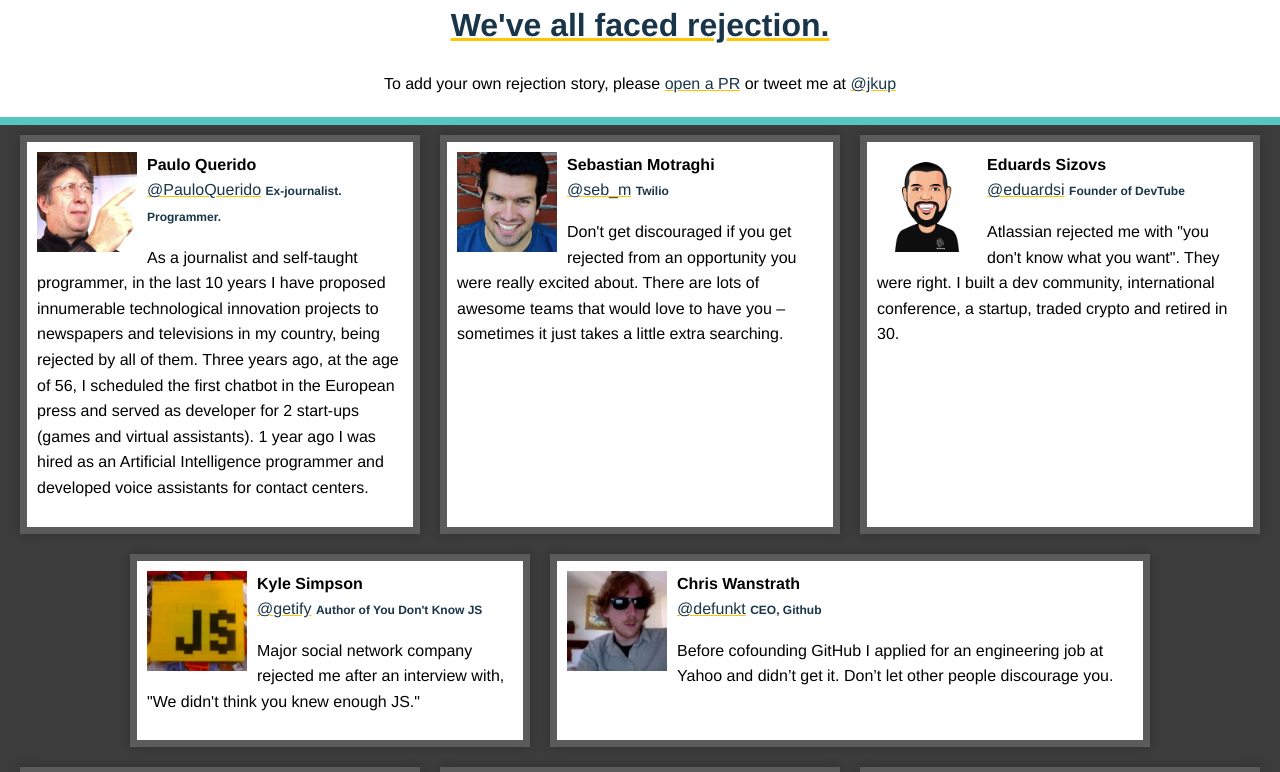
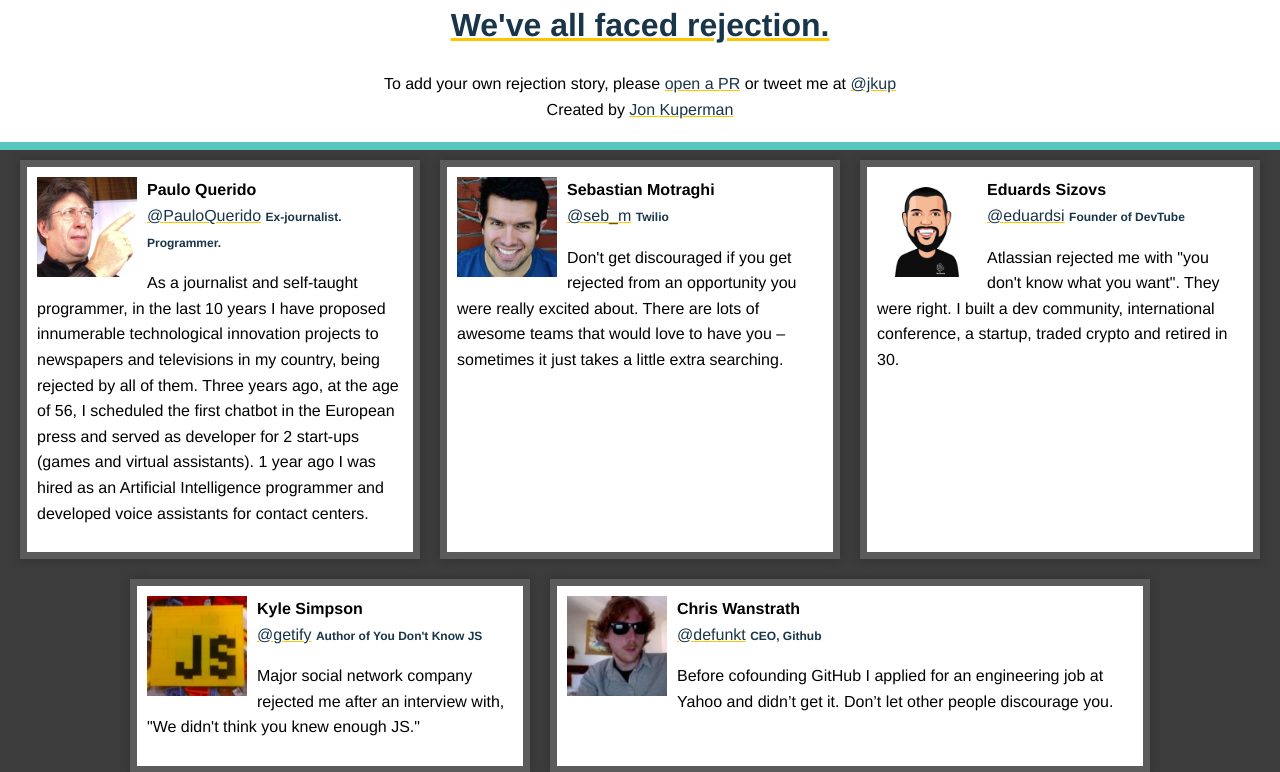
Before and after one commit to Rejectedus/rejected.us, a React (Create React App) app: page / in a window 1280 px wide. Shown: the top 772 px of the page. Built offline with nearby package versions, Linux system fonts and the light colour scheme.

Commit message:
add link

```diff
--- a/src/Header.js
+++ b/src/Header.js
@@ -14,6 +14,9 @@
           </a>{" "}
           or tweet me at <a href="https://twitter.com/jkup">@jkup</a>
         </div>
+        <div>
+          Created by <a href="https://jonkuperman.com">Jon Kuperman</a>
+        </div>
       </div>
     </div>
   );
```
